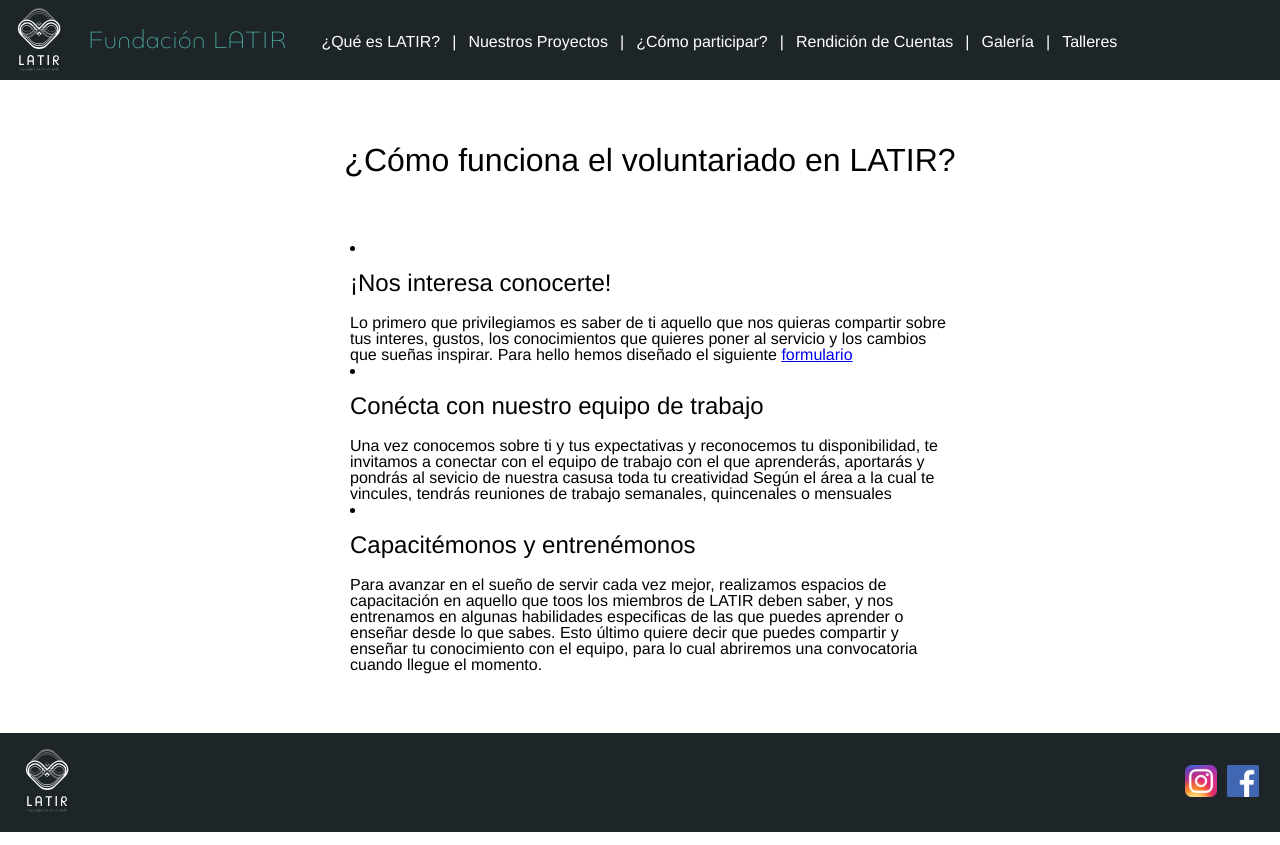
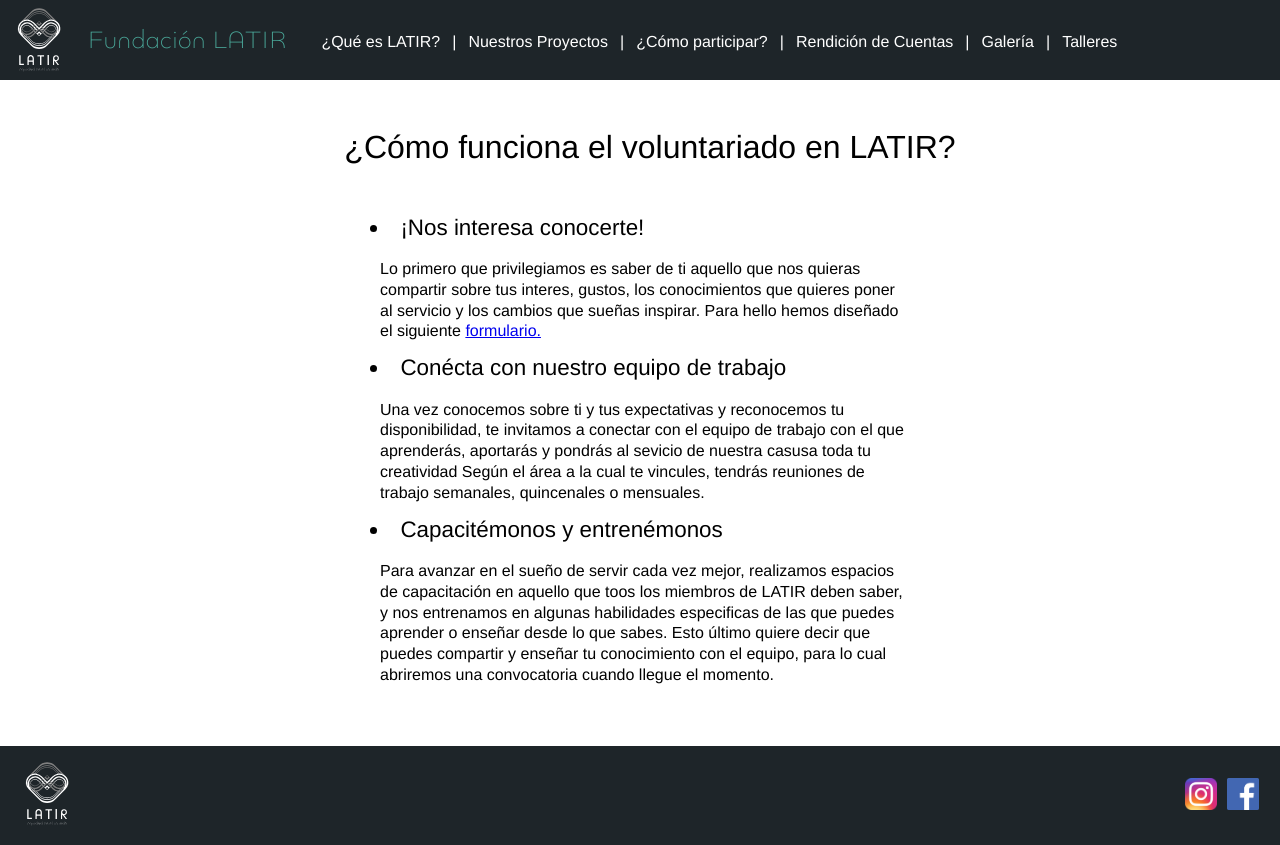
Before and after one commit to Jkierem/fundacion-latir, a React (Create React App) app: page /how-to-participate in a window 1280 px wide. Built offline with nearby package versions, Linux system fonts and the light colour scheme; what @juan-utils/functions would draw is missing.

Commit message:
LATIR-21: fixed bullet overlaping

```diff
--- a/src/views/HowToParticipate/HowItWorks/ItemsContainer/index.js
+++ b/src/views/HowToParticipate/HowItWorks/ItemsContainer/index.js
@@ -4,29 +4,34 @@ import styled from "styled-components";
 const StyledContainer = styled.div`
 	max-width: 600px;
 	padding-right: 60px;
-	padding-left: 80px;
 	padding-bottom: 60px;
 	margin: auto;
 `;
 
-const PaddedTitle = styled.h2`
+const PaddedTitle = styled.div`
+	font-size: 1.4em;
+	padding-left: 60px;
 	padding-bottom: 20px;
 	padding-top: 15px;
+`;
+const PaddedText = styled.p`
+	padding-left: 70px;
+	line-height: 130%;
 `;
 
 const ItemLink = ({ title, text, target, href, link }) => {
 	return (
 		<>
-			<li>
-				<PaddedTitle>{title}</PaddedTitle>
-			</li>
-			<p>
+			<PaddedTitle>
+				<li>{title}</li>
+			</PaddedTitle>
+			<PaddedText>
 				{text}{" "}
 				<a target={target} href={href}>
 					{" "}
 					{link}{" "}
 				</a>{" "}
-			</p>
+			</PaddedText>
 		</>
 	);
 };
@@ -34,10 +39,10 @@ const ItemLink = ({ title, text, target, href, link }) => {
 const Item = ({ title, text, src = "" }) => {
 	return (
 		<>
-			<li>
-				<PaddedTitle>{title}</PaddedTitle>
-			</li>
-			<p>{text}</p>
+			<PaddedTitle>
+				<li>{title}</li>
+			</PaddedTitle>
+			<PaddedText>{text}</PaddedText>
 		</>
 	);
 };
@@ -50,11 +55,11 @@ const ItemsContainer = () => {
 				text="Lo primero que privilegiamos es saber de ti aquello que nos quieras compartir sobre tus interes, gustos, los conocimientos que quieres poner al servicio y los cambios que sueñas inspirar. Para hello hemos diseñado el siguiente "
 				target="_blank"
 				href="tryit.asp?filename=trycss_text"
-				link="formulario"
+				link="formulario."
 			/>
 			<Item
 				title="Conécta con nuestro equipo de trabajo"
-				text="Una vez conocemos sobre ti y tus expectativas y reconocemos tu disponibilidad, te invitamos a conectar con el equipo de trabajo con el que aprenderás, aportarás y pondrás al sevicio de nuestra casusa toda tu creatividad Según el área a la cual te vincules, tendrás reuniones de trabajo semanales, quincenales o mensuales"
+				text="Una vez conocemos sobre ti y tus expectativas y reconocemos tu disponibilidad, te invitamos a conectar con el equipo de trabajo con el que aprenderás, aportarás y pondrás al sevicio de nuestra casusa toda tu creatividad Según el área a la cual te vincules, tendrás reuniones de trabajo semanales, quincenales o mensuales."
 			/>
 			<Item
 				title="Capacitémonos y entrenémonos"
--- a/src/views/HowToParticipate/HowItWorks/index.js
+++ b/src/views/HowToParticipate/HowItWorks/index.js
@@ -11,7 +11,8 @@ const StyledTitle = styled.h1`
 	width: 100%;
 	padding-right: 10px;
 	padding-left: 10px;
-	margin: 5% 0;
+	margin-top: 4%;
+	margin-bottom: 3%;
 `;
 
 const HowItWorks = props => {
```
